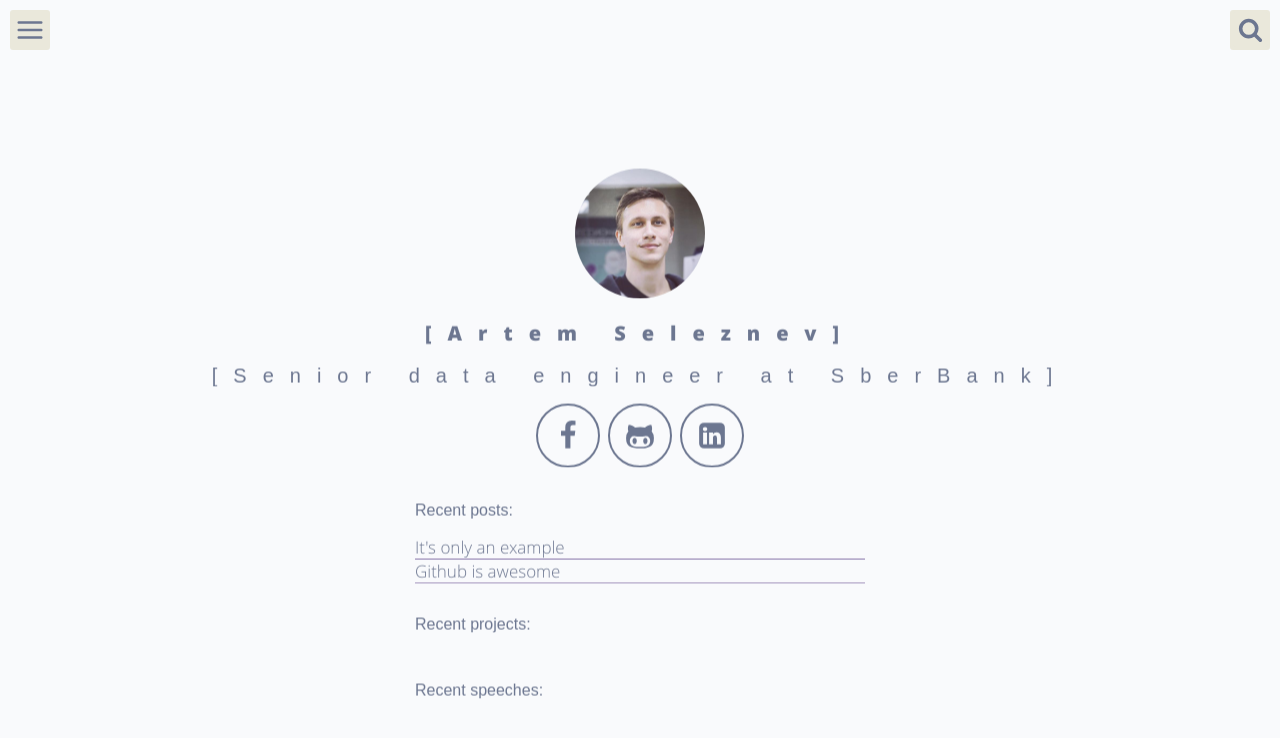
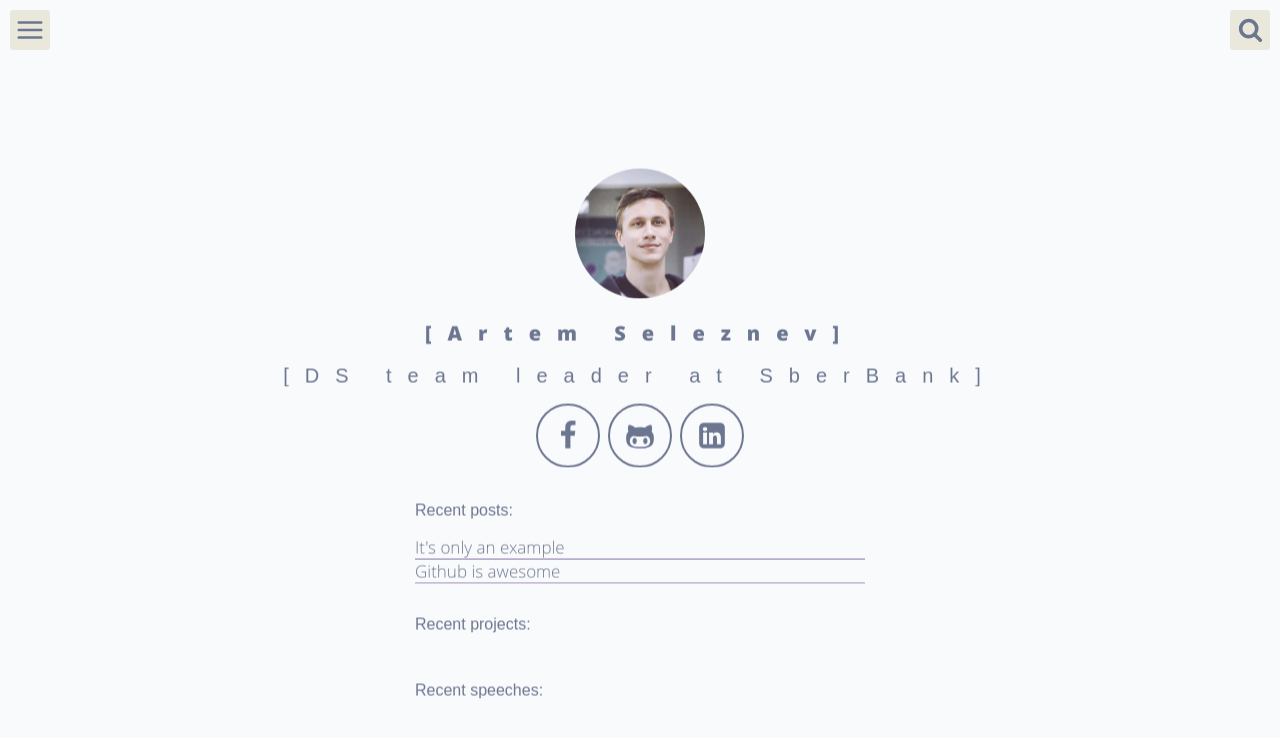
Before and after one commit to NameArtem/nameartem.github.io, a Jekyll site: the page built from index.html, in a window 1280 px wide. Shown: the top 738 px of the page. Built offline with Jekyll 4.4.1, drawn with Linux system fonts in a browser that asks for light colours.

Commit message:
Update _config.yml

```diff
--- a/_config.yml
+++ b/_config.yml
@@ -6,7 +6,7 @@ url: "https://nameartem.github.io/"
 
 # User settings
 username: Artem Seleznev
-user_title: Senior data engineer at SberBank
+user_title: DS team leader at SberBank
 #email: lorem.lorem@ipsum.com
 facebook_username: seleznev.artem.info
 github_username:  nameartem
```
